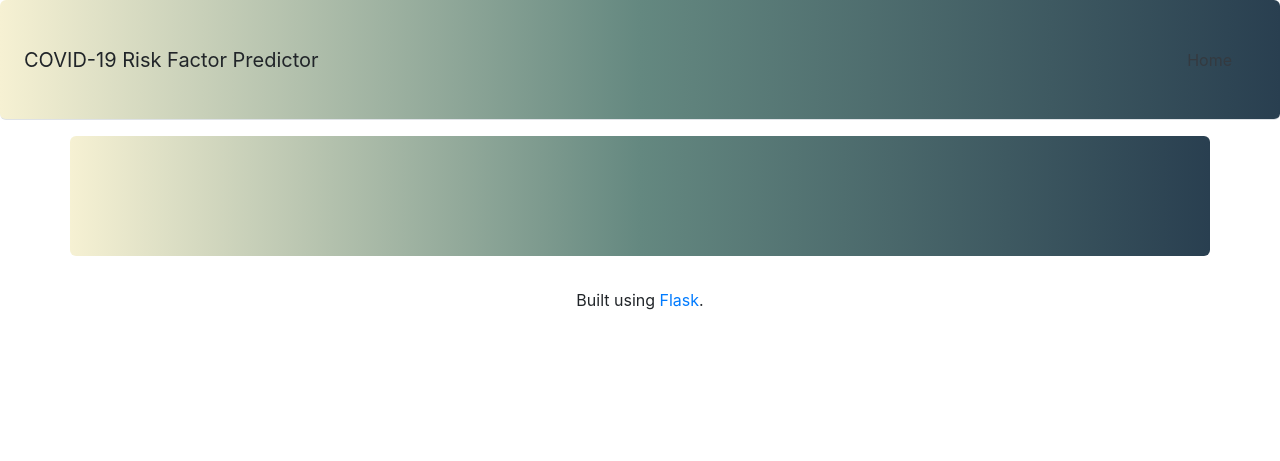
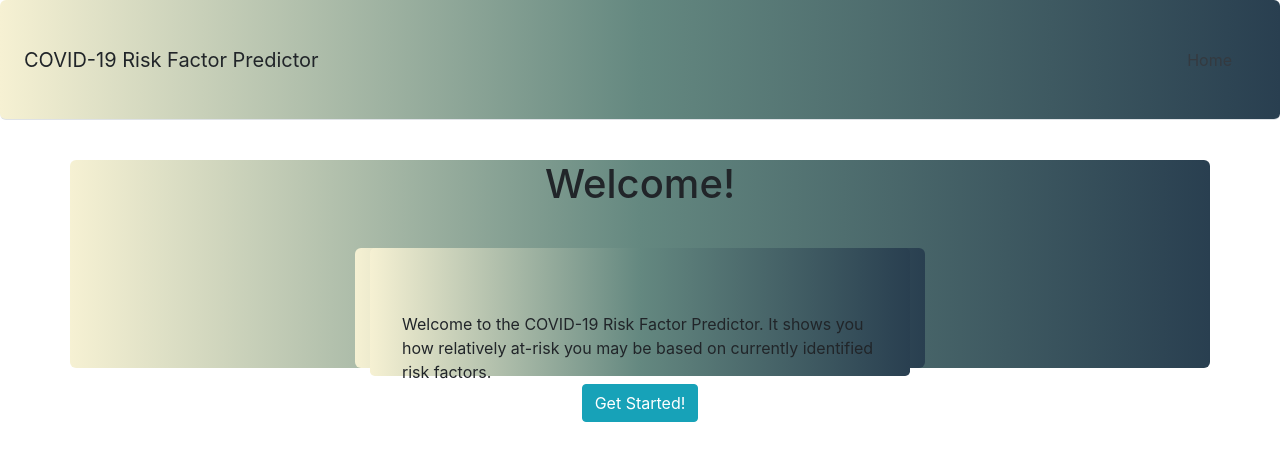
Before and after one commit to cedricvicera/C-RFP, a Flask app: page / in a window 1280 px wide. Shown: the top 461 px of the page. Run offline with Flask 2, Linux system fonts and the light colour scheme; parts of the project's set-up code (start-up, migrations or seed data) failed here and were passed over; some libraries are stand-ins or nearby versions.

Commit message:
updated homepage

```diff
--- a/apprunner.py
+++ b/apprunner.py
@@ -34,5 +34,5 @@ def result():
 
 if __name__== "__main__":
     file_name = 'COVID-19_Case_Surveillance_Public_Use_Data.csv'
-    df = file_reader(file_name)
+    #df = file_reader(file_name)
     app.run(debug=True)
--- a/templates/index.html
+++ b/templates/index.html
@@ -1,85 +1,18 @@
 {% extends "layout.html" %}
-<html lang="en">
-<head>
-	<title>Home</title>
-	<meta charset="UTF-8">
-	<meta name="viewport" content="width=device-width, initial-scale=1">
-<!--===============================================================================================-->
-	<link rel="stylesheet" type="text/css" href="vendor/bootstrap/css/bootstrap.min.css">
-<!--===============================================================================================-->
-	<link rel="stylesheet" type="text/css" href="fonts/font-awesome-4.7.0/css/font-awesome.min.css">
-<!--===============================================================================================-->
-	<link rel="stylesheet" type="text/css" href="vendor/animate/animate.css">
-<!--===============================================================================================-->
-	<link rel="stylesheet" type="text/css" href="vendor/css-hamburgers/hamburgers.min.css">
-<!--===============================================================================================-->
-	<link rel="stylesheet" type="text/css" href="vendor/animsition/css/animsition.min.css">
-<!--===============================================================================================-->
-	<link rel="stylesheet" type="text/css" href="vendor/select2/select2.min.css">
-<!--===============================================================================================-->
-	<link rel="stylesheet" type="text/css" href="vendor/daterangepicker/daterangepicker.css">
-<!--===============================================================================================-->
-	<link rel="stylesheet" type="text/css" href="css/util.css">
-	<link rel="stylesheet" type="text/css" href="css/main.css">
-<!--===============================================================================================-->
-</head>
-<body>
 
+{% block title %}Home{% endblock %}
 
-	<div class="container-contact100">
-		<div class="wrap-contact100">
-			<form class="contact100-form validate-form">
-				<span class="contact100-form-title">
-					Welcome!
-				</span>
+{% block body %}
+  <h1 class="text-center">Welcome!</h1>
+  <div class="main-body">
+  <div class="row">
+    <div class="col-sm-6 offset-sm-3">
+      <div class="jumbotron">
         Welcome to the COVID-19 Risk Factor Predictor.
         It shows you how relatively at-risk you may be based on currently identified risk factors.
-
-				<!-- Get Started! button -->
-				<div class="container-contact100-form-btn">
-					<div class="wrap-contact100-form-btn">
-						<div class="contact100-form-bgbtn"></div>
-						<button class="contact100-form-btn">
-							<span>
-								Get Started!
-								<i class="fa fa-long-arrow-right m-l-7" aria-hidden="true"></i>
-							</span>
-						</button>
+        <center><a href="/form" class="btn btn-info" role="button">Get Started!</a></center>
       </div>
     </div>
-
-			</form>
   </div>
   </div>
-
-
-
-
-
-<!--===============================================================================================-->
-	<script src="vendor/jquery/jquery-3.2.1.min.js"></script>
-<!--===============================================================================================-->
-	<script src="vendor/animsition/js/animsition.min.js"></script>
-<!--===============================================================================================-->
-	<script src="vendor/bootstrap/js/popper.js"></script>
-	<script src="vendor/bootstrap/js/bootstrap.min.js"></script>
-<!--===============================================================================================-->
-	<script src="vendor/select2/select2.min.js"></script>
-	<script>
-		$(".selection-2").select2({
-			minimumResultsForSearch: 20,
-			dropdownParent: $('#dropDownSelect1')
-		});
-	</script>
-<!--===============================================================================================-->
-	<script src="vendor/daterangepicker/moment.min.js"></script>
-	<script src="vendor/daterangepicker/daterangepicker.js"></script>
-<!--===============================================================================================-->
-	<script src="vendor/countdowntime/countdowntime.js"></script>
-<!--===============================================================================================-->
-	<script src="js/main.js"></script>
-
-
-
-</body>
-</html>
+{% endblock %}
```
Also changed, not shown: templates/index-backup.html (deleted, +0 -16 lines). Lines whose indentation alone changed are shown as unchanged.
